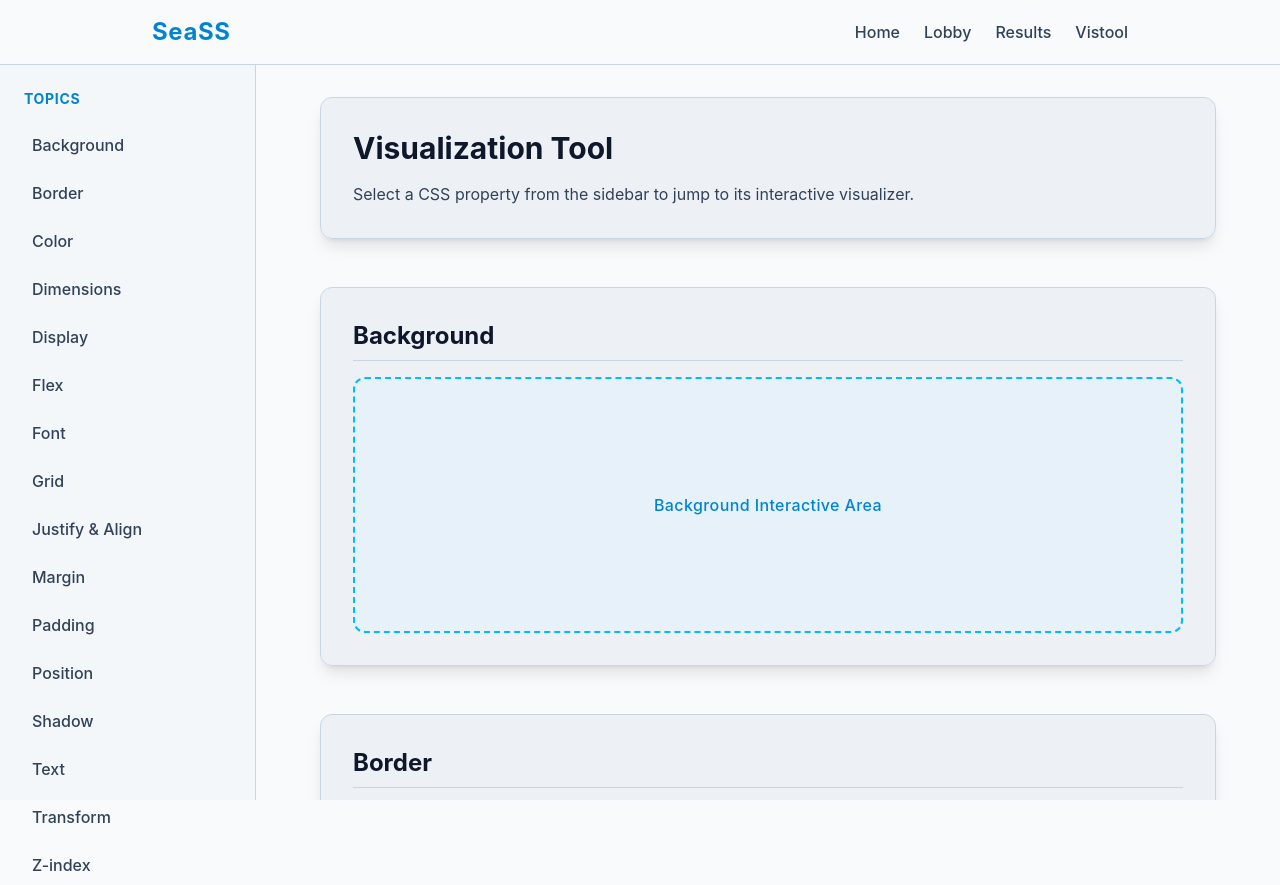
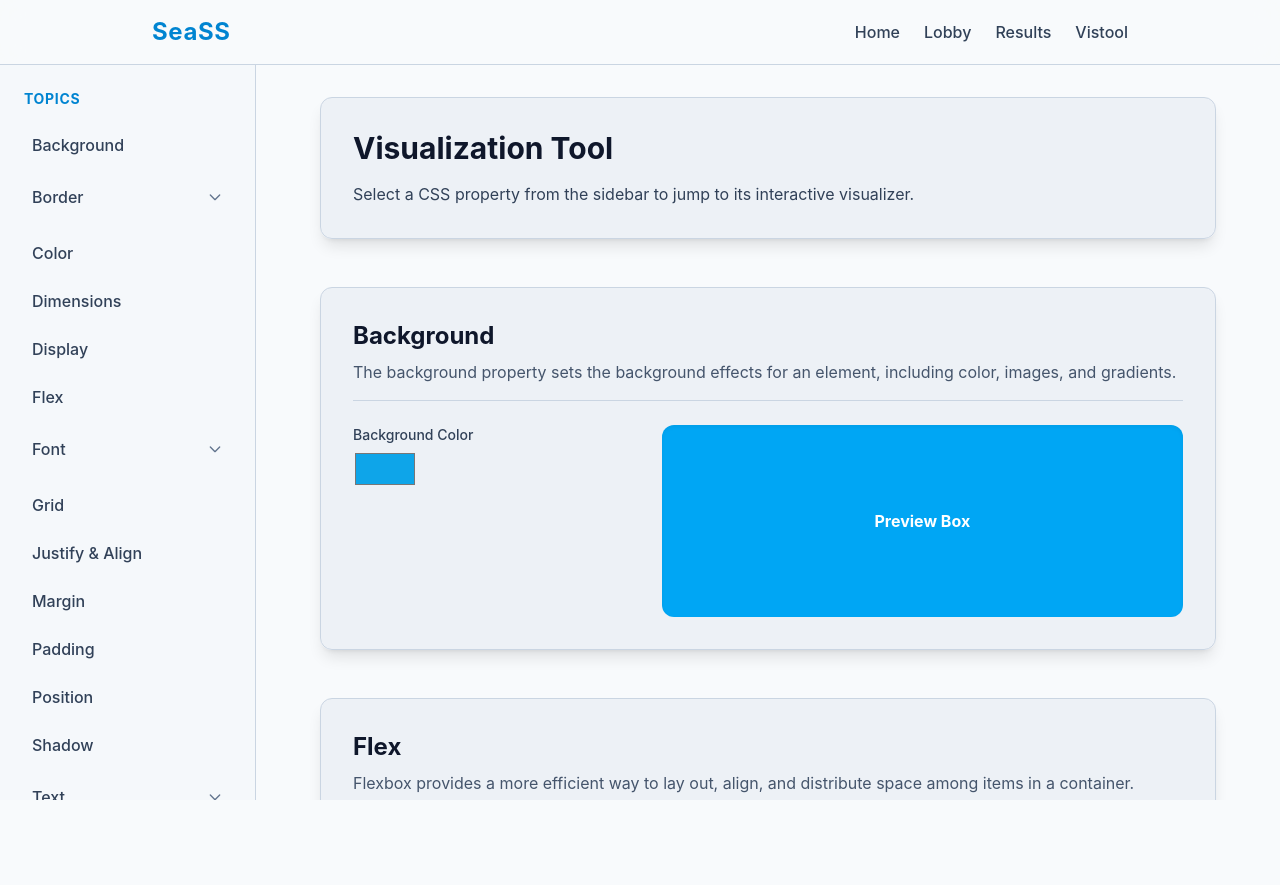
Before and after one commit to cleonard2-5/HackGT13, a React (Vite) app: page /vistool in a window 1280 px wide. After the commit the page ends 800 px from the top, so only its background shows below. Built offline with nearby package versions, Linux system fonts and the light colour scheme.

Commit message:
Vistool sections, and Navbar updates

```diff
--- a/src/Navbar.jsx
+++ b/src/Navbar.jsx
@@ -1,28 +1,124 @@
+import { useState } from 'react'
+
 export default function Navbar({ type, items }) {
+  // Tracks the mobile sidebar visibility
+  const [isOpen, setIsOpen] = useState(false)
+  // Dropdo
+  const [openDropdowns, setOpenDropdowns] = useState({})
+
+  const toId = (str) => str.toLowerCase().replace(/\s+/g, '-')
+
+  const toggleDropdown = (title) => {
+    setOpenDropdowns((prev) => ({
+      ...prev,
+      [title]: !prev[title]
+    }))
+  }
+
   return (
-    <aside className="w-64 shrink-0 border-r border-slate-300 dark:border-slate-800 bg-slate-100/50 dark:bg-slate-900/50 p-6 flex flex-col min-h-full">
+    <>
+      <button
+        onClick={() => setIsOpen(!isOpen)}
+        className="md:hidden fixed bottom-6 right-6 z-50 px-4 py-3 bg-sky-600 hover:bg-sky-500 text-white font-bold rounded-full shadow-lg transition-colors"
+      >
+        {isOpen ? 'Close Menu' : 'Topics Menu'}
+      </button>
+
+      {isOpen && (
+        <div
+          className="fixed inset-0 bg-slate-900/20 backdrop-blur-sm z-30 md:hidden"
+          onClick={() => setIsOpen(false)}
+        />
+      )}
+
+      <aside className={`fixed md:relative z-40 shrink-0 w-64 border-r border-slate-300 dark:border-slate-800 bg-slate-100/95 dark:bg-slate-900/95 md:bg-slate-100/50 md:dark:bg-slate-900/50 p-6 flex flex-col min-h-full h-[calc(100vh-73px)] overflow-y-auto transition-transform duration-300 ${isOpen ? 'translate-x-0' : '-translate-x-full md:translate-x-0'}`}>
         <h3 className="text-sm font-bold text-sky-600 dark:text-sky-400 mb-4 uppercase tracking-wider">
           {type === 'players' ? 'Connected Players' : 'Topics'}
         </h3>
+
         <ul className="flex flex-col gap-2">
-        {items.map((item, index) => (
+          {items.map((item, index) => {
+
+            // RENDER PLAYERS
+            if (type === 'players') {
+              return (
                 <li key={index}>
-            {type === 'players' ? (
                   <div className="flex items-center gap-3 p-2 rounded-md bg-slate-200/50 dark:bg-slate-800/50 text-slate-700 dark:text-slate-300 shadow-sm">
                     <div className="w-2.5 h-2.5 rounded-full bg-emerald-500 shadow-[0_0_8px_rgba(16,185,129,0.6)]"></div>
                     {item}
                   </div>
-            ) : (
+                </li>
+              )
+            }
+
+            // RENDER STANDARD TOPICS (Strings)
+            if (typeof item === 'string') {
+              return (
+                <li key={index}>
                   <a
-                href={`#${item.toLowerCase().replace(/\s+/g, '-')}`}
+                    href={`#${toId(item)}`}
+                    onClick={() => setIsOpen(false)}
                     className="block p-2 rounded-md hover:bg-sky-100 dark:hover:bg-sky-900/30 text-slate-700 dark:text-slate-300 hover:text-sky-600 dark:hover:text-sky-400 font-medium transition-colors"
                   >
                     {item}
                   </a>
-            )}
+                </li>
+              )
+            }
+
+            // RENDER NESTED SUBHEADINGS (Objects)
+            const isDropdownOpen = openDropdowns[item.title]
+
+            return (
+              <li key={index} className="flex flex-col mt-1 mb-2">
+                <div className="flex items-center justify-between rounded-md hover:bg-sky-100 dark:hover:bg-sky-900/30 transition-colors">
+                  {/* Text acts as a link to the main section */}
+                  <a
+                    href={`#${toId(item.title)}`}
+                    onClick={() => setIsOpen(false)}
+                    className="grow p-2 text-slate-700 dark:text-slate-300 hover:text-sky-600 dark:hover:text-sky-400 font-medium"
+                  >
+                    {item.title}
+                  </a>
+
+                  {/* Arrow button toggles the dropdown visibility */}
+                  <button
+                    onClick={() => toggleDropdown(item.title)}
+                    className="p-2 text-slate-500 hover:text-sky-600 dark:hover:text-sky-400 focus:outline-none"
+                    aria-label={`Toggle ${item.title} sub-menu`}
+                  >
+                    <svg
+                      className={`w-4 h-4 transition-transform duration-200 ${isDropdownOpen ? 'rotate-180' : ''}`}
+                      fill="none"
+                      viewBox="0 0 24 24"
+                      stroke="currentColor"
+                    >
+                      <path strokeLinecap="round" strokeLinejoin="round" strokeWidth={2} d="M19 9l-7 7-7-7" />
+                    </svg>
+                  </button>
+                </div>
+
+                {/* Conditionally render the sub-items based on state */}
+                {isDropdownOpen && (
+                  <ul className="flex flex-col ml-4 mt-1 border-l-2 border-slate-300 dark:border-slate-700 overflow-hidden">
+                    {item.subItems.map((sub, subIndex) => (
+                      <li key={subIndex}>
+                        <a
+                          href={`#${toId(sub)}`}
+                          onClick={() => setIsOpen(false)}
+                          className="block p-1.5 pl-4 text-sm rounded-r-md hover:bg-sky-100/50 dark:hover:bg-sky-900/20 text-slate-600 dark:text-slate-400 hover:text-sky-600 dark:hover:text-sky-400 transition-colors"
+                        >
+                          {sub}
+                        </a>
                       </li>
                     ))}
                   </ul>
+                )}
+              </li>
+            )
+          })}
+        </ul>
       </aside>
+    </>
   )
 }
--- a/src/Vistool.jsx
+++ b/src/Vistool.jsx
@@ -1,52 +1,117 @@
 import Navbar from './Navbar'
 
 export default function Vistool() {
-  // Consolidated your list and added a few key layout/effect properties
-  const Topics = [
-    'Background', 'Border', 'Color', 'Dimensions', 'Display', 'Flex',
-    'Font', 'Grid', 'Justify & Align', 'Margin', 'Padding',
-    'Position', 'Shadow', 'Text', 'Transform', 'Z-index'
+  // Keep this array for the Navbar to generate the sidebar links
+const Topics = [
+    'Background',
+    { title: 'Border', subItems: ['Border Radius', 'Border Style'] },
+    'Color',
+    'Dimensions',
+    'Display',
+    'Flex',
+    { title: 'Font', subItems: ['Font Size', 'Font Weight'] },
+    'Grid',
+    'Justify & Align',
+    'Margin',
+    'Padding',
+    'Position',
+    'Shadow',
+    { title: 'Text', subItems: ['Text Align', 'Text Decoration'] },
+    'Transform',
+    'Z-index'
   ]
 
   return (
-    // Height constraint ensures the sidebar stays fixed while the right side scrolls
     <div className="flex grow w-full h-[calc(100vh-73px)]">
       <Navbar type="Topics" items={Topics} />
 
-      {/* Main scrolling container */}
       <div className="flex flex-col grow p-8 overflow-y-auto scroll-smooth">
         <div className="w-full max-w-4xl mx-auto space-y-12 pb-32">
 
-          {/* Header Card */}
           <div className="p-8 bg-slate-200/50 dark:bg-slate-800/50 border border-slate-300 dark:border-slate-800 rounded-xl shadow-lg">
             <h2 className="text-3xl font-bold text-slate-900 dark:text-slate-100 mb-4">Visualization Tool</h2>
             <p className="text-slate-700 dark:text-slate-300">Select a CSS property from the sidebar to jump to its interactive visualizer.</p>
           </div>
 
-          {/* Dynamic Topic Sections */}
-          {Topics.map((topic) => {
-            // Converts "Justify & Align" to "justify-&-align" to match the Navbar href format
-            const sectionId = topic.toLowerCase().replace(/\s+/g, '-');
+          {/* BACKGROUND SECTION */}
+          <section id="background" className="p-8 bg-slate-200/50 dark:bg-slate-800/50 border border-slate-300 dark:border-slate-800 rounded-xl shadow-lg scroll-mt-24">
+            <h3 className="text-2xl font-bold text-slate-900 dark:text-slate-100 mb-2">Background</h3>
+            <p className="text-slate-600 dark:text-slate-400 mb-6 pb-4 border-b border-slate-300 dark:border-slate-700">
+              The background property sets the background effects for an element, including color, images, and gradients.
+            </p>
 
-            return (
-              <section
-                key={topic}
-                id={sectionId}
-                className="p-8 bg-slate-200/50 dark:bg-slate-800/50 border border-slate-300 dark:border-slate-800 rounded-xl shadow-lg scroll-mt-24"
-              >
-                <h3 className="text-2xl font-bold text-slate-900 dark:text-slate-100 mb-4 border-b border-slate-300 dark:border-slate-700 pb-2">
-                  {topic}
-                </h3>
+            <div className="flex gap-8">
+              <div className="w-1/3 flex flex-col gap-4">
+                <label className="flex flex-col text-sm font-medium text-slate-700 dark:text-slate-300">
+                  Background Color
+                  <input type="color" className="mt-1 block w-16 h-10 rounded cursor-pointer" defaultValue="#0ea5e9" />
+                </label>
+              </div>
+              <div className="grow h-48 bg-sky-500 rounded-xl shadow-inner flex items-center justify-center text-white font-bold">
+                Preview Box
+              </div>
+            </div>
+          </section>
 
-                {/* Interactive Tool Area */}
-                <div className="h-64 flex items-center justify-center bg-sky-100/50 dark:bg-sky-900/20 border-2 border-dashed border-sky-400 dark:border-sky-700 rounded-xl">
-                  <span className="text-sky-600 dark:text-sky-400 font-medium tracking-wide">
-                    {topic} Interactive Area
-                  </span>
+          {/* FLEX SECTION */}
+          <section id="flex" className="p-8 bg-slate-200/50 dark:bg-slate-800/50 border border-slate-300 dark:border-slate-800 rounded-xl shadow-lg scroll-mt-24">
+            <h3 className="text-2xl font-bold text-slate-900 dark:text-slate-100 mb-2">Flex</h3>
+            <p className="text-slate-600 dark:text-slate-400 mb-6 pb-4 border-b border-slate-300 dark:border-slate-700">
+              Flexbox provides a more efficient way to lay out, align, and distribute space among items in a container.
+            </p>
+
+            <div className="flex flex-col gap-6">
+              <div className="flex gap-4">
+                <button className="px-4 py-2 bg-sky-600 hover:bg-sky-500 text-white font-medium rounded-md transition-colors">
+                  + Add Element
+                </button>
+                <button className="px-4 py-2 bg-slate-300 dark:bg-slate-700 hover:bg-slate-400 dark:hover:bg-slate-600 text-slate-800 dark:text-slate-200 font-medium rounded-md transition-colors">
+                  - Remove Element
+                </button>
+                <select className="ml-auto px-4 py-2 bg-white dark:bg-slate-900 border border-slate-300 dark:border-slate-700 rounded-md">
+                  <option>flex-row</option>
+                  <option>flex-col</option>
+                </select>
+              </div>
+              <div className="min-h-32 p-4 bg-slate-300/50 dark:bg-slate-900/50 rounded-xl border border-slate-300 dark:border-slate-700 flex flex-row gap-4">
+                <div className="w-16 h-16 bg-sky-400 rounded-md"></div>
+                <div className="w-16 h-16 bg-sky-500 rounded-md"></div>
+                <div className="w-16 h-16 bg-sky-600 rounded-md"></div>
+              </div>
+            </div>
+          </section>
+
+          {/* PADDING SECTION */}
+          <section id="padding" className="p-8 bg-slate-200/50 dark:bg-slate-800/50 border border-slate-300 dark:border-slate-800 rounded-xl shadow-lg scroll-mt-24">
+            <h3 className="text-2xl font-bold text-slate-900 dark:text-slate-100 mb-2">Padding</h3>
+            <p className="text-slate-600 dark:text-slate-400 mb-6 pb-4 border-b border-slate-300 dark:border-slate-700">
+              Padding creates space around an element's content, inside of any defined borders.
+            </p>
+
+            <div className="flex gap-8">
+              <div className="w-1/3 flex flex-col gap-6">
+                <label className="flex flex-col text-sm font-medium text-slate-700 dark:text-slate-300">
+                  Padding All (px): <span>24px</span>
+                  <input type="range" min="0" max="64" defaultValue="24" className="mt-2 accent-sky-500" />
+                </label>
+              </div>
+              <div className="grow flex items-center justify-center bg-slate-300/50 dark:bg-slate-900/50 rounded-xl border border-slate-300 dark:border-slate-700 p-8">
+                <div className="bg-sky-500/20 border-2 border-sky-500 border-dashed rounded-lg p-6">
+                  <div className="bg-slate-100 dark:bg-slate-800 p-4 rounded text-center font-medium">
+                    Content Box
+                  </div>
                 </div>
-              </section>
-            )
-          })}
+              </div>
+            </div>
+          </section>
+
+          {/* BORDER SECTION */}
+          <section id="border" className='p-8 bg-slate-200/50 dark:bg-slate-800/50 border border-slate-300 dark:border-slate-800 rounded-xl shadow-lg scroll-mt-24'>
+            <h3 className="text-2xl font-bold text-slate-900 dark:text-slate-100 mb-2">Border</h3>
+            <p className="text-slate-600 dark:text-slate-400 mb-6 pb-4 border-b border-slate-300 dark:border-slate-700">
+              Border allows for the modification of the border around an element, such as it's color, radius, and style.
+            </p>
+          </section>
 
         </div>
       </div>
```
Lines whose indentation alone changed are shown as unchanged.
